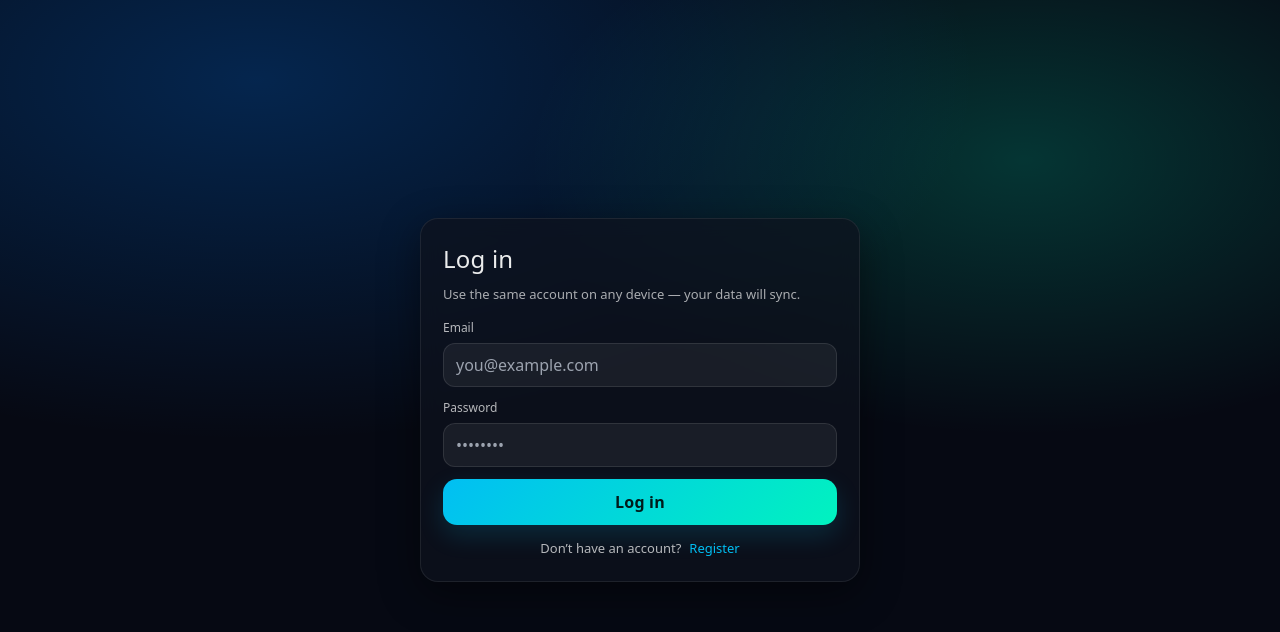
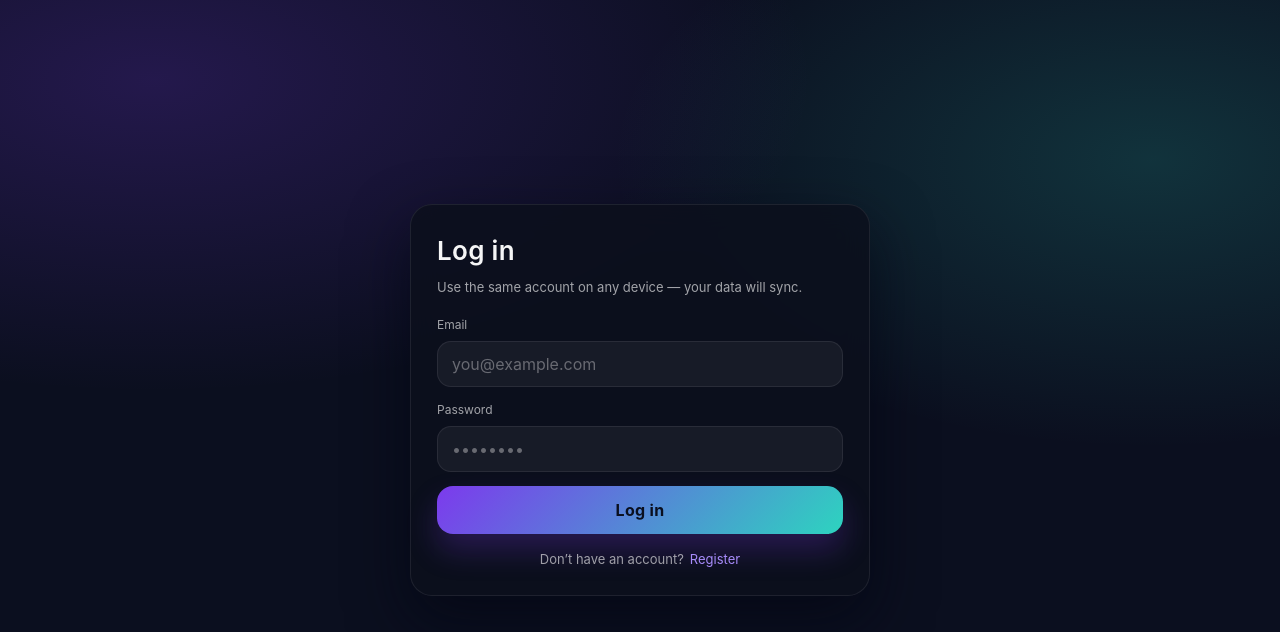
Before and after one commit to oakapollo/YouInc, a Next.js app: page /login in a window 1280 px wide. Shown: the top 632 px of the page. Built offline with nearby package versions, Linux system fonts and the light colour scheme; no server answers.

Commit message:
patch deign 0.4

```diff
--- a/app/YouInc/youinc.module.css
+++ b/app/YouInc/youinc.module.css
@@ -1,44 +1,48 @@
 .page {
-  @apply min-h-screen bg-[#070A12] text-white relative overflow-x-hidden;
+  @apply min-h-screen text-white relative overflow-x-hidden;
   min-height: 100svh;
-  overflow-x: hidden;
+  background: radial-gradient(1200px 600px at 20% 10%, rgba(124, 58, 237, 0.18), transparent 55%),
+  radial-gradient(900px 520px at 90% 15%, rgba(45, 212, 191, 0.16), transparent 60%),
+  linear-gradient(160deg, #0a0f1f 0%, #0d1529 50%, #0b1224 100%);
+}
+
+.glowA,
+.glowB,
+.glowC {
+@apply pointer-events-none absolute rounded-full blur-[120px];
 }
 
 .glowA {
-  @apply pointer-events-none absolute -top-40 left-1/2 h-[520px] w-[520px] -translate-x-1/2 rounded-full blur-[90px];
-  background: rgba(217, 70, 239, 0.18);
+  @apply -top-48 left-1/2 h-[520px] w-[520px] -translate-x-1/2;
+  background: rgba(124, 58, 237, 0.22);
 }
 
 .glowB {
-  @apply pointer-events-none absolute top-24 left-12 h-[420px] w-[420px] rounded-full blur-[90px];
-  background: rgba(34, 211, 238, 0.12);
+  @apply top-24 left-10 h-[420px] w-[420px];
+  background: rgba(45, 212, 191, 0.18);
 }
 
 .glowC {
-  @apply pointer-events-none absolute -bottom-24 right-0 h-[520px] w-[520px] rounded-full blur-[110px];
-  background: rgba(16, 185, 129, 0.1);
+  @apply -bottom-32 right-0 h-[520px] w-[520px];
+  background: rgba(96, 165, 250, 0.14);
 }
 
 .shell {
   @apply relative mx-auto max-w-5xl px-5 py-12;
-  max-width: 64rem;
-  margin: 0 auto;
-  padding: 16px;
-  padding-bottom: calc(24px + env(safe-area-inset-bottom));
+  max-width: 66rem;
+  padding-bottom: calc(28px + env(safe-area-inset-bottom));
 }
 
 .header {
   @apply flex items-center justify-between gap-4;
-}
-
-.header {
   position: sticky;
   top: 0;
   z-index: 20;
-  backdrop-filter: blur(10px);
-  background: rgba(7,10,18,0.7);
-  padding-top: calc(10px + env(safe-area-inset-top));
-  padding-bottom: 10px;
+  backdrop-filter: blur(16px);
+  background: linear-gradient(180deg, rgba(10, 15, 31, 0.92), rgba(10, 15, 31, 0.55));
+  border-bottom: 1px solid rgba(255, 255, 255, 0.06);
+  padding-top: calc(12px + env(safe-area-inset-top));
+  padding-bottom: 12px;
 }
 
 .brand {
@@ -47,7 +51,7 @@
 
 .logo {
   @apply h-10 w-10 rounded-2xl ring-1 ring-white/15 bg-white/10 backdrop-blur;
-  box-shadow: 0 0 0 1px rgba(255, 255, 255, 0.06);
+  box-shadow: 0 12px 30px rgba(124, 58, 237, 0.2);
 }
 
 .brandText {
@@ -62,24 +66,34 @@
   @apply text-xs text-white/55;
 }
 
+.headerActions {
+  @apply flex items-center gap-2;
+}
+
 .addBtn {
-  @apply inline-flex items-center gap-2 rounded-2xl px-4 py-2 text-sm font-semibold text-black bg-white hover:opacity-90 transition;
+  @apply inline-flex items-center gap-2 rounded-2xl px-4 py-2 text-sm font-semibold text-white transition;
+  background: linear-gradient(135deg, rgba(124, 58, 237, 0.9), rgba(45, 212, 191, 0.9));
+  box-shadow: 0 12px 30px rgba(124, 58, 237, 0.25);
+}
+
+.addBtn:hover {
+  transform: translateY(-1px);
 }
 
 .addPlus {
   @apply text-lg leading-none;
 }
 
-.headerActions {
-  @apply flex items-center gap-2;
-}
-
 .secondaryBtn {
   @apply inline-flex items-center rounded-2xl px-3 py-2 text-xs font-semibold text-white/80 ring-1 ring-white/15 hover:text-white hover:ring-white/30 transition;
+  background: rgba(255, 255, 255, 0.02);
 }
 
 .syncWarning {
-  @apply mt-3 rounded-2xl border border-amber-400/30 bg-amber-400/10 px-4 py-3 text-sm text-amber-100;
+  @apply mt-3 rounded-2xl border px-4 py-3 text-sm;
+  border-color: rgba(251, 191, 36, 0.25);
+  background: rgba(251, 191, 36, 0.12);
+  color: rgba(253, 230, 138, 0.95);
 }
 
 .tabs {
@@ -87,23 +101,30 @@
 }
 
 .tab {
-  @apply rounded-2xl px-4 py-3 text-sm text-white/75 bg-white/5 ring-1 ring-white/10 hover:bg-white/10 transition;
+  @apply rounded-2xl px-4 py-3 text-sm text-white/70 ring-1 ring-white/10 transition;
+  background: rgba(255, 255, 255, 0.04);
+}
+
+.tab:hover {
+  background: rgba(255, 255, 255, 0.08);
 }
 
 .tabActive {
-  @apply bg-white/10 text-white ring-white/20;
-  box-shadow: 0 0 0 1px rgba(255, 255, 255, 0.08), 0 10px 30px rgba(0, 0, 0, 0.35);
+  @apply text-white ring-white/20;
+  background: linear-gradient(135deg, rgba(124, 58, 237, 0.2), rgba(45, 212, 191, 0.18));
+  box-shadow: 0 0 0 1px rgba(255, 255, 255, 0.08), 0 12px 30px rgba(0, 0, 0, 0.35);
 }
 
 /* Panel (tab content) */
 .panel {
-  @apply mt-6 rounded-3xl bg-white/5 ring-1 ring-white/10 p-4 sm:p-6;
+  @apply mt-6 rounded-3xl ring-1 ring-white/10 p-4 sm:p-6;
+  background: rgba(255, 255, 255, 0.04);
+  backdrop-filter: blur(10px);
 }
 
-/* Scroll the list so “added stuff” doesn’t push into chart space */
 .list {
   @apply space-y-3;
-  max-height: 380px; /* tweak if you want more/less */
+  max-height: 380px;
   overflow-y: auto;
   padding-right: 6px;
   -webkit-overflow-scrolling: touch;
@@ -118,15 +139,17 @@
   border-radius: 999px;
 }
 .list::-webkit-scrollbar-thumb {
-  background: rgba(255, 255, 255, 0.14);
-  border-radius: 999px;
+  background: rgba(255, 255, 255, 0.16);
+    border-radius: 999px;
 }
 .list::-webkit-scrollbar-thumb:hover {
-  background: rgba(255, 255, 255, 0.22);
+  background: rgba(255, 255, 255, 0.24);
 }
 
 .card {
-  @apply rounded-2xl bg-black/25 ring-1 ring-white/10 p-4 flex flex-col gap-3 sm:flex-row sm:items-center sm:justify-between;
+  @apply rounded-2xl ring-1 ring-white/10 p-4 flex flex-col gap-3 sm:flex-row sm:items-center sm:justify-between;
+  background: rgba(8, 12, 24, 0.7);
+  box-shadow: inset 0 0 0 1px rgba(255, 255, 255, 0.02);
 }
 
 .cardMain {
@@ -142,7 +165,8 @@
 }
 
 .metaPill {
-  @apply inline-flex items-center rounded-full bg-white/10 px-3 py-1 text-xs text-white/70 ring-1 ring-white/10;
+  @apply inline-flex items-center rounded-full px-3 py-1 text-xs text-white/70 ring-1 ring-white/10;
+  background: rgba(255, 255, 255, 0.08);
 }
 
 .metaNote {
@@ -158,23 +182,28 @@
 }
 
 .actionPrimary {
-  @apply rounded-xl px-3 py-2 text-sm bg-emerald-400/15 text-emerald-200 ring-1 ring-emerald-300/20 hover:bg-emerald-400/20 transition;
+  @apply rounded-xl px-3 py-2 text-sm text-emerald-100 ring-1 ring-emerald-300/20 hover:bg-emerald-400/20 transition;
+  background: rgba(16, 185, 129, 0.18);
 }
 
 .actionWarn {
-  @apply rounded-xl px-3 py-2 text-sm bg-amber-400/15 text-amber-200 ring-1 ring-amber-300/20 hover:bg-amber-400/20 transition;
+  @apply rounded-xl px-3 py-2 text-sm text-amber-100 ring-1 ring-amber-300/20 hover:bg-amber-400/20 transition;
+  background: rgba(245, 158, 11, 0.16);
 }
 
 .actionDanger {
-  @apply rounded-xl px-3 py-2 text-sm bg-rose-400/15 text-rose-200 ring-1 ring-rose-300/20 hover:bg-rose-400/20 transition;
+  @apply rounded-xl px-3 py-2 text-sm text-rose-100 ring-1 ring-rose-300/20 hover:bg-rose-400/20 transition;
+  background: rgba(244, 63, 94, 0.16);
 }
 
 .iconBtn {
-  @apply rounded-xl px-3 py-2 text-sm bg-white/5 text-white/70 ring-1 ring-white/10 hover:bg-white/10 transition;
+  @apply rounded-xl px-3 py-2 text-sm text-white/70 ring-1 ring-white/10 hover:bg-white/10 transition;
+  background: rgba(255, 255, 255, 0.04);
 }
 
 .empty {
-  @apply rounded-2xl bg-black/20 ring-1 ring-white/10 p-10 text-center;
+  @apply rounded-2xl ring-1 ring-white/10 p-10 text-center;
+  background: rgba(8, 12, 24, 0.55);
 }
 
 .emptyIcon {
@@ -188,11 +217,13 @@
 /* Modal */
 .modalOverlay {
   @apply fixed inset-0 z-50 flex items-center justify-center p-4;
-  background: rgba(0, 0, 0, 0.65);
+  background: rgba(5, 8, 16, 0.7);
+  backdrop-filter: blur(4px);
 }
 
 .modal {
-  @apply w-full max-w-xl rounded-3xl bg-[#0B1020] ring-1 ring-white/10 overflow-hidden;
+  @apply w-full max-w-xl rounded-3xl ring-1 ring-white/10 overflow-hidden;
+  background: rgba(11, 16, 32, 0.96);
   box-shadow: 0 30px 90px rgba(0, 0, 0, 0.6);
 }
 
@@ -221,7 +252,8 @@
 }
 
 .input {
-  @apply mt-2 w-full rounded-2xl bg-black/30 px-4 py-3 text-sm text-white ring-1 ring-white/10 outline-none focus:ring-2 focus:ring-cyan-300/30;
+  @apply mt-2 w-full rounded-2xl px-4 py-3 text-sm text-white ring-1 ring-white/10 outline-none focus:ring-2 focus:ring-purple-400/40;
+  background: rgba(255, 255, 255, 0.04);
 }
 
 .row2 {
@@ -233,15 +265,18 @@
 }
 
 .dowPill {
-  @apply rounded-full px-3 py-2 text-xs bg-white/5 text-white/70 ring-1 ring-white/10 hover:bg-white/10 transition;
+  @apply rounded-full px-3 py-2 text-xs text-white/70 ring-1 ring-white/10 hover:bg-white/10 transition;
+  background: rgba(255, 255, 255, 0.04);
 }
 
 .dowPillOn {
-  @apply bg-cyan-400/15 text-cyan-200 ring-cyan-300/20;
+  @apply text-purple-100 ring-purple-300/20;
+  background: rgba(124, 58, 237, 0.2);
 }
 
 .helperBox {
-  @apply rounded-2xl bg-black/25 ring-1 ring-white/10 p-4;
+  @apply rounded-2xl ring-1 ring-white/10 p-4;
+  background: rgba(8, 12, 24, 0.6);
 }
 
 .helperTitle {
@@ -253,16 +288,19 @@
 }
 
 .ghostBtn {
-  @apply rounded-2xl px-4 py-2 text-sm bg-white/5 text-white/75 ring-1 ring-white/10 hover:bg-white/10 transition;
+  @apply rounded-2xl px-4 py-2 text-sm text-white/75 ring-1 ring-white/10 hover:bg-white/10 transition;
+  background: rgba(255, 255, 255, 0.04);
 }
 
 .primaryBtn {
-  @apply rounded-2xl px-4 py-2 text-sm font-semibold text-black bg-white hover:opacity-90 transition disabled:opacity-40 disabled:cursor-not-allowed;
+  @apply rounded-2xl px-4 py-2 text-sm font-semibold text-white transition disabled:opacity-40 disabled:cursor-not-allowed;
+  background: linear-gradient(135deg, rgba(124, 58, 237, 0.9), rgba(45, 212, 191, 0.9));
 }
 
 /* Chart area BELOW the panel */
 .topStats {
-  @apply mt-10 mb-4 rounded-3xl bg-white/5 ring-1 ring-white/10 p-4 sm:p-5 flex flex-col gap-3 sm:flex-row sm:items-center sm:justify-between;
+  @apply mt-10 mb-4 rounded-3xl ring-1 ring-white/10 p-4 sm:p-5 flex flex-col gap-3 sm:flex-row sm:items-center sm:justify-between;
+  background: rgba(255, 255, 255, 0.04);
 }
 
 .statBlock {
@@ -282,7 +320,8 @@
 }
 
 .tfBtn {
-  @apply rounded-xl px-3 py-2 text-xs bg-white/5 text-white/70 ring-1 ring-white/10 hover:bg-white/10 transition;
+  @apply rounded-xl px-3 py-2 text-xs text-white/70 ring-1 ring-white/10 hover:bg-white/10 transition;
+  background: rgba(255, 255, 255, 0.04);
 }
 
 .tfBtnOn {
@@ -302,24 +341,27 @@
 }
 
 .chartBtn {
-  @apply rounded-2xl px-4 py-2 text-sm bg-white/5 text-white/80 ring-1 ring-white/10 hover:bg-white/10 transition focus:outline-none focus:ring-2 focus:ring-cyan-300/40;
-  min-height: 44px;
+  @apply rounded-2xl px-4 py-2 text-sm text-white/80 ring-1 ring-white/10 hover:bg-white/10 transition focus:outline-none focus:ring-2 focus:ring-purple-300/40;
+  background: rgba(255, 255, 255, 0.04);
+    min-height: 44px;
 }
 
 .autoFollow {
-  @apply inline-flex items-center gap-2 text-xs text-white/60 bg-white/5 ring-1 ring-white/10 rounded-full px-4 py-2;
+  @apply inline-flex items-center gap-2 text-xs text-white/60 ring-1 ring-white/10 rounded-full px-4 py-2;
+  background: rgba(255, 255, 255, 0.04);
   min-height: 44px;
 }
 
 .autoFollow input {
-  accent-color: #22d3ee;
+  accent-color: #a78bfa;
 }
 
 
 .chartWrap {
-  @apply relative rounded-3xl bg-black/25 ring-1 ring-white/10 p-3 sm:p-4;
-  margin-bottom: 16px;
-  min-height: 320px;  margin-bottom: 28px;
+  @apply relative rounded-3xl ring-1 ring-white/10 p-3 sm:p-4;
+  background: rgba(8, 12, 24, 0.7);
+  margin-bottom: 28px;
+  min-height: 320px;
 }
 
 .chartSvg {
@@ -328,7 +370,8 @@
 }
 
 .chartTooltip {
-  @apply pointer-events-none absolute rounded-2xl bg-black/80 text-white/90 px-3 py-2 text-xs ring-1 ring-white/10;
+  @apply pointer-events-none absolute rounded-2xl text-white/90 px-3 py-2 text-xs ring-1 ring-white/10;
+  background: rgba(5, 8, 16, 0.88);
   transform: translate(-50%, -100%);
   backdrop-filter: blur(8px);
 }
@@ -346,7 +389,8 @@
 }
 
 .detailsPanel {
-  @apply rounded-3xl bg-white/5 ring-1 ring-white/10 px-4 py-0 overflow-hidden;
+  @apply rounded-3xl ring-1 ring-white/10 px-4 py-0 overflow-hidden;
+  background: rgba(8, 12, 24, 0.65);
   max-height: 0;
   opacity: 0;
   transition: max-height 250ms ease, opacity 250ms ease;
@@ -380,7 +424,8 @@
 }
 
 .detailsStats div {
-  @apply rounded-2xl bg-black/30 px-3 py-2 text-xs text-white/70 ring-1 ring-white/10 flex flex-col gap-1;
+  @apply rounded-2xl px-3 py-2 text-xs text-white/70 ring-1 ring-white/10 flex flex-col gap-1;
+  background: rgba(255, 255, 255, 0.04);
 }
 
 .detailsStats strong {
@@ -395,7 +440,8 @@
 }
 
 .txItem {
-  @apply flex items-center justify-between gap-3 rounded-2xl bg-black/20 px-3 py-2 ring-1 ring-white/5;
+  @apply flex items-center justify-between gap-3 rounded-2xl px-3 py-2 ring-1 ring-white/5;
+  background: rgba(255, 255, 255, 0.03);
 }
 
 .txTitle {
--- a/app/globals.css
+++ b/app/globals.css
@@ -2,22 +2,52 @@
 @tailwind components;
 @tailwind utilities;
 
-html,
-body {
-  background: #070a12;
+:root {
+  color-scheme: dark;
+  --bg-1: #0a0f1f;
+  --bg-2: #101728;
+  --bg-3: #0b1224;
+  --accent: #7c3aed;
+  --accent-soft: rgba(124, 58, 237, 0.18);
+  --mint: #2dd4bf;
+}
+
+* {
+  box-sizing: border-box;
 }
 
 
-html, body {
+html,
+body {
   height: 100%;
+  margin: 0;
+}
+
+body {
+  background: radial-gradient(1200px 520px at 15% 15%, rgba(124, 58, 237, 0.18), transparent 55%),
+    radial-gradient(900px 520px at 90% 10%, rgba(45, 212, 191, 0.15), transparent 55%),
+    linear-gradient(145deg, var(--bg-1), var(--bg-2));
+  color: rgba(255, 255, 255, 0.92);
+  font-family: "Inter", "SF Pro Text", system-ui, sans-serif;
+  -webkit-font-smoothing: antialiased;
+  text-rendering: optimizeLegibility;
   overscroll-behavior: none;
   -webkit-text-size-adjust: 100%;
   touch-action: pan-y;
 }
 
-button, a, input, textarea {
+button,
+a,
+input,
+textarea {
   -webkit-tap-highlight-color: transparent;
 }
-input, textarea {
-  font-size: 16px; /* prevents iOS zoom on focus */
+input,
+textarea {
+  font-size: 16px;
 }
+
+::selection {
+  background: var(--accent-soft);
+  color: #fff;
+}
--- a/app/login/auth.module.css
+++ b/app/login/auth.module.css
@@ -1,115 +1,121 @@
-/* app/login/auth.module.css (copy same into app/register/auth.module.css) */
-
 .wrap {
   min-height: 100vh;
   display: grid;
   place-items: center;
-    padding: 24px;
-    background: radial-gradient(1200px 600px at 20% 10%, rgba(0, 123, 255, 0.25), transparent 60%),
-      radial-gradient(900px 500px at 80% 20%, rgba(0, 255, 200, 0.18), transparent 55%),
-      #060913;
+  padding: 32px 20px;
+  background: radial-gradient(1100px 520px at 12% 10%, rgba(124, 58, 237, 0.22), transparent 60%),
+    radial-gradient(900px 480px at 90% 20%, rgba(45, 212, 191, 0.18), transparent 60%),
+    #0b0f1f;
 }
 
 .card {
-    width: 100%;
-    max-width: 440px;
-    border-radius: 18px;
-    background: rgba(14, 18, 30, 0.72);
+  width: min(460px, 100%);
+  border-radius: 22px;
+  background: rgba(12, 16, 29, 0.86);
   border: 1px solid rgba(255, 255, 255, 0.08);
-    box-shadow: 0 12px 40px rgba(0, 0, 0, 0.45);
-    padding: 22px;
-    backdrop-filter: blur(10px);
+  box-shadow: 0 24px 60px rgba(3, 6, 18, 0.65);
+  padding: 26px;
+  backdrop-filter: blur(14px);
 }
 
 .header {
-    margin-bottom: 16px;
+  margin-bottom: 18px;
 }
 
 .title {
   margin: 0;
-    font-size: 24px;
-    letter-spacing: 0.2px;
-    color: rgba(255, 255, 255, 0.92);
+  font-size: 26px;
+  font-weight: 600;
+  letter-spacing: 0.3px;
+  color: rgba(255, 255, 255, 0.96);
 }
 
 .sub {
   margin: 8px 0 0;
   font-size: 13px;
-    line-height: 1.4;
-    color: rgba(255, 255, 255, 0.65);
+  line-height: 1.5;
+  color: rgba(255, 255, 255, 0.62);
 }
 
 .error {
-    margin: 12px 0;
+  margin: 14px 0 4px;
   padding: 10px 12px;
   border-radius: 12px;
-    background: rgba(255, 60, 100, 0.12);
-    border: 1px solid rgba(255, 60, 100, 0.25);
-    color: rgba(255, 190, 205, 0.95);
+  background: rgba(244, 63, 94, 0.14);
+  border: 1px solid rgba(248, 113, 113, 0.3);
+  color: rgba(255, 201, 210, 0.95);
   font-size: 13px;
 }
 
 .form {
   display: grid;
-    gap: 12px;
-    margin-top: 6px;
+  gap: 14px;
+  margin-top: 10px;
 }
 
 .label {
   display: grid;
-    gap: 6px;
+  gap: 7px;
   font-size: 12px;
-    color: rgba(255, 255, 255, 0.7);
+  color: rgba(255, 255, 255, 0.62);
 }
 
 .input {
-    height: 44px;
-    border-radius: 12px;
-    border: 1px solid rgba(255, 255, 255, 0.10);
-    background: rgba(255, 255, 255, 0.06);
+  height: 46px;
+  border-radius: 14px;
+  border: 1px solid rgba(255, 255, 255, 0.08);
+  background: rgba(255, 255, 255, 0.05);
   color: rgba(255, 255, 255, 0.92);
-    padding: 0 12px;
+  padding: 0 14px;
   outline: none;
+  transition: border-color 0.2s ease, box-shadow 0.2s ease, background 0.2s ease;
+}
+
+.input::placeholder {
+  color: rgba(255, 255, 255, 0.35);
 }
 
 .input:focus {
-    border-color: rgba(0, 200, 255, 0.55);
-    box-shadow: 0 0 0 3px rgba(0, 200, 255, 0.15);
+  border-color: rgba(124, 58, 237, 0.7);
+  box-shadow: 0 0 0 3px rgba(124, 58, 237, 0.2);
+  background: rgba(255, 255, 255, 0.08);
 }
 
 .button {
-    height: 46px;
-    border-radius: 14px;
+  height: 48px;
+  border-radius: 16px;
   border: none;
   cursor: pointer;
   font-weight: 700;
-    letter-spacing: 0.2px;
-    color: rgba(0, 0, 0, 0.88);
-    background: linear-gradient(135deg, rgba(0, 200, 255, 0.95), rgba(0, 255, 200, 0.95));
-    box-shadow: 0 10px 26px rgba(0, 200, 255, 0.15);
-    transition: transform 0.12s ease, filter 0.12s ease;
+  letter-spacing: 0.3px;
+  color: #0a0f1f;
+  background: linear-gradient(135deg, #7c3aed, #2dd4bf);
+  box-shadow: 0 16px 30px rgba(124, 58, 237, 0.25);
+  transition: transform 0.15s ease, box-shadow 0.15s ease;
 }
 
 .button:disabled {
   cursor: not-allowed;
-    filter: grayscale(0.35) brightness(0.8);
+  opacity: 0.6;
+  box-shadow: none;
 }
 
 .button:not(:disabled):hover {
   transform: translateY(-1px);
+  box-shadow: 0 18px 36px rgba(45, 212, 191, 0.22);
 }
 
 .footer {
   display: flex;
   justify-content: center;
-    gap: 8px;
-    margin-top: 14px;
+  gap: 6px;
+  margin-top: 16px;
   font-size: 13px;
-    color: rgba(255, 255, 255, 0.7);
+  color: rgba(255, 255, 255, 0.6);
 }
 
 .link {
-    color: rgba(0, 200, 255, 0.95);
+  color: #a78bfa;
   text-decoration: none;
 }
 
--- a/app/register/auth.module.css
+++ b/app/register/auth.module.css
@@ -1,115 +1,122 @@
-/* app/login/auth.module.css (copy same into app/register/auth.module.css) */
 
 .wrap {
   min-height: 100vh;
   display: grid;
   place-items: center;
-    padding: 24px;
-    background: radial-gradient(1200px 600px at 20% 10%, rgba(0, 123, 255, 0.25), transparent 60%),
-      radial-gradient(900px 500px at 80% 20%, rgba(0, 255, 200, 0.18), transparent 55%),
-      #060913;
+  padding: 32px 20px;
+  background: radial-gradient(1100px 520px at 12% 10%, rgba(124, 58, 237, 0.22), transparent 60%),
+    radial-gradient(900px 480px at 90% 20%, rgba(45, 212, 191, 0.18), transparent 60%),
+    #0b0f1f;
 }
 
 .card {
-    width: 100%;
-    max-width: 440px;
-    border-radius: 18px;
-    background: rgba(14, 18, 30, 0.72);
+  width: min(460px, 100%);
+  border-radius: 22px;
+  background: rgba(12, 16, 29, 0.86);
   border: 1px solid rgba(255, 255, 255, 0.08);
-    box-shadow: 0 12px 40px rgba(0, 0, 0, 0.45);
-    padding: 22px;
-    backdrop-filter: blur(10px);
+  box-shadow: 0 24px 60px rgba(3, 6, 18, 0.65);
+  padding: 26px;
+  backdrop-filter: blur(14px);
 }
 
 .header {
-    margin-bottom: 16px;
+  margin-bottom: 18px;
 }
 
 .title {
   margin: 0;
-    font-size: 24px;
-    letter-spacing: 0.2px;
-    color: rgba(255, 255, 255, 0.92);
+  font-size: 26px;
+  font-weight: 600;
+  letter-spacing: 0.3px;
+  color: rgba(255, 255, 255, 0.96);
 }
 
 .sub {
   margin: 8px 0 0;
   font-size: 13px;
-    line-height: 1.4;
-    color: rgba(255, 255, 255, 0.65);
+  line-height: 1.5;
+  color: rgba(255, 255, 255, 0.62);
 }
 
 .error {
-    margin: 12px 0;
+  margin: 14px 0 4px;
   padding: 10px 12px;
   border-radius: 12px;
-    background: rgba(255, 60, 100, 0.12);
-    border: 1px solid rgba(255, 60, 100, 0.25);
-    color: rgba(255, 190, 205, 0.95);
+  background: rgba(244, 63, 94, 0.14);
+  border: 1px solid rgba(248, 113, 113, 0.3);
+  color: rgba(255, 201, 210, 0.95);
   font-size: 13px;
 }
 
 .form {
   display: grid;
-    gap: 12px;
-    margin-top: 6px;
+  gap: 14px;
+  margin-top: 10px;
 }
 
 .label {
   display: grid;
-    gap: 6px;
+  gap: 7px;
   font-size: 12px;
-    color: rgba(255, 255, 255, 0.7);
+  color: rgba(255, 255, 255, 0.62);
 }
 
 .input {
-    height: 44px;
-    border-radius: 12px;
-    border: 1px solid rgba(255, 255, 255, 0.10);
-    background: rgba(255, 255, 255, 0.06);
+  height: 46px;
+  border-radius: 14px;
+  border: 1px solid rgba(255, 255, 255, 0.08);
+  background: rgba(255, 255, 255, 0.05);
   color: rgba(255, 255, 255, 0.92);
-    padding: 0 12px;
+  padding: 0 14px;
   outline: none;
+  transition: border-color 0.2s ease, box-shadow 0.2s ease, background 0.2s ease;
+}
+
+.input::placeholder {
+  color: rgba(255, 255, 255, 0.35);
 }
 
 .input:focus {
-    border-color: rgba(0, 200, 255, 0.55);
-    box-shadow: 0 0 0 3px rgba(0, 200, 255, 0.15);
+  border-color: rgba(124, 58, 237, 0.7);
+  box-shadow: 0 0 0 3px rgba(124, 58, 237, 0.2);
+  background: rgba(255, 255, 255, 0.08);
 }
 
 .button {
-    height: 46px;
-    border-radius: 14px;
+  height: 48px;
+  border-radius: 16px;
   border: none;
   cursor: pointer;
   font-weight: 700;
-    letter-spacing: 0.2px;
-    color: rgba(0, 0, 0, 0.88);
-    background: linear-gradient(135deg, rgba(0, 200, 255, 0.95), rgba(0, 255, 200, 0.95));
-    box-shadow: 0 10px 26px rgba(0, 200, 255, 0.15);
-    transition: transform 0.12s ease, filter 0.12s ease;
+  letter-spacing: 0.3px;
+  color: #0a0f1f;
+  background: linear-gradient(135deg, #7c3aed, #2dd4bf);
+  box-shadow: 0 16px 30px rgba(124, 58, 237, 0.25);
+  transition: transform 0.15s ease, box-shadow 0.15s ease;
 }
 
 .button:disabled {
   cursor: not-allowed;
-    filter: grayscale(0.35) brightness(0.8);
+  opacity: 0.6;
+  box-shadow: none;
 }
 
 .button:not(:disabled):hover {
   transform: translateY(-1px);
+  box-shadow: 0 18px 36px rgba(45, 212, 191, 0.22);
 }
 
 .footer {
   display: flex;
   justify-content: center;
-    gap: 8px;
-    margin-top: 14px;
+  gap: 6px;
+  margin-top: 16px;
   font-size: 13px;
-    color: rgba(255, 255, 255, 0.7);
+  color: rgba(255, 255, 255, 0.6);
 }
 
 .link {
-    color: rgba(0, 200, 255, 0.95);
+  color: #a78bfa;
   text-decoration: none;
 }
 
```
Lines whose indentation alone changed are shown as unchanged.
